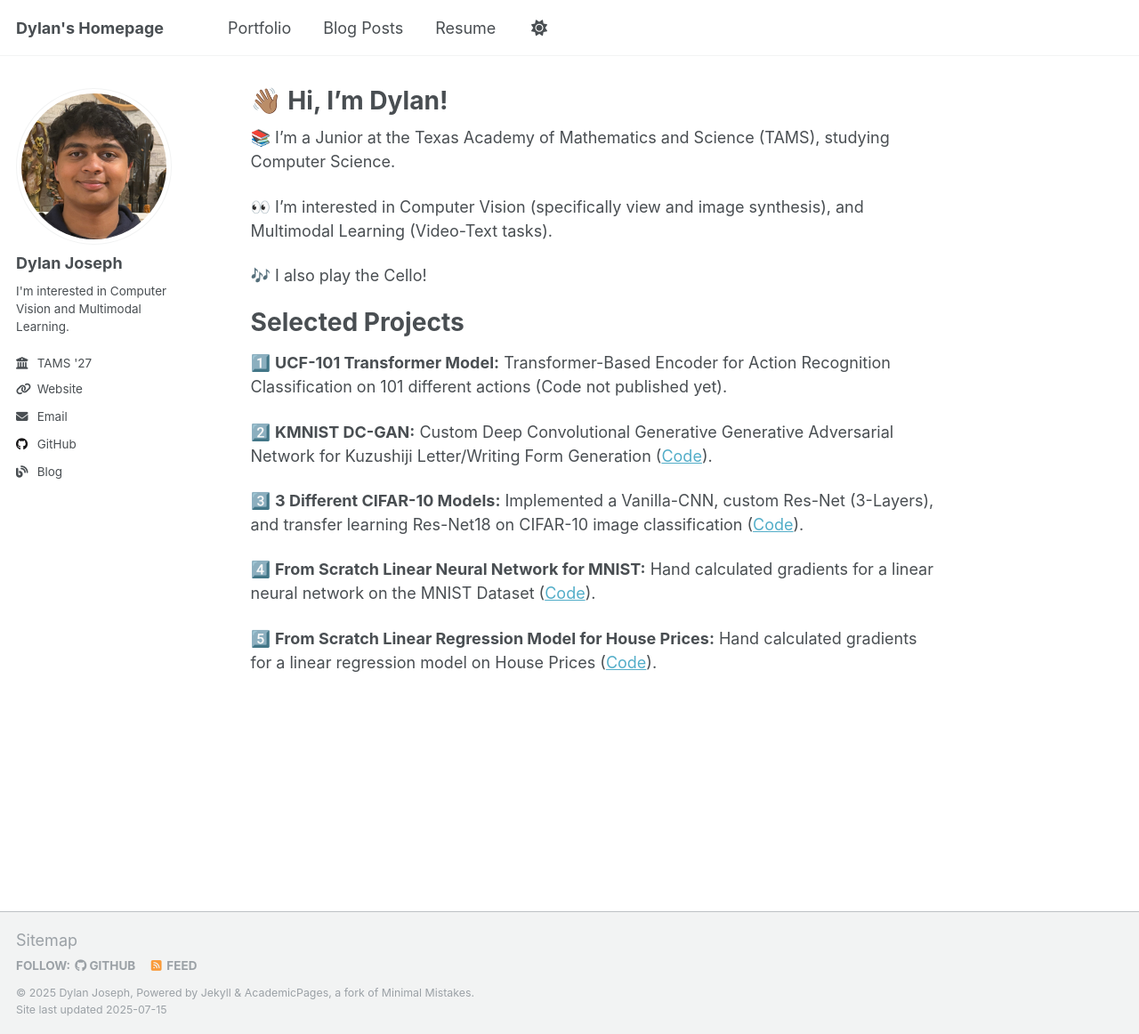
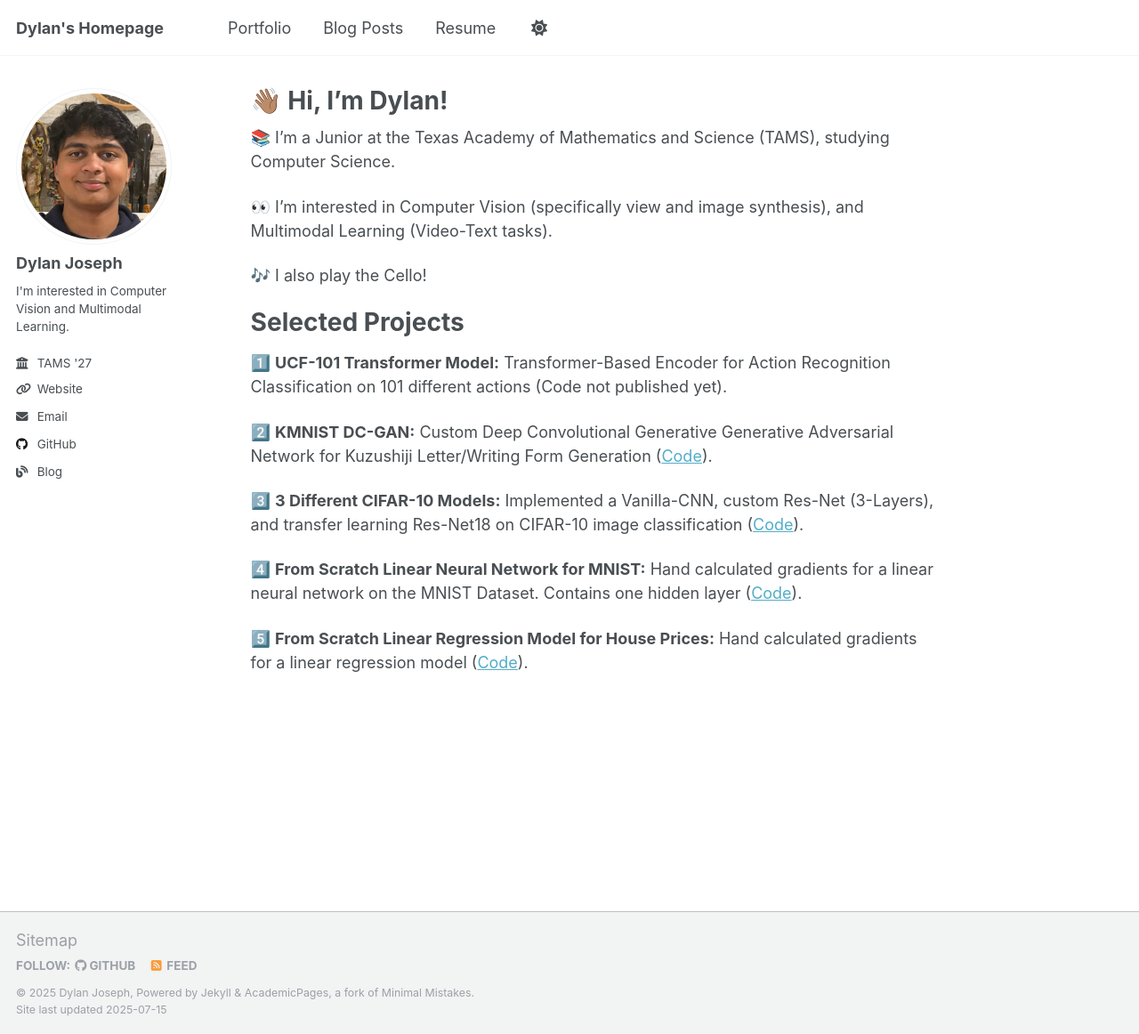
Before and after one commit to dyl-joseph/dyl-joseph.github.io, a Jekyll site: the page built from _pages/about.md, in a window 1280 px wide and 1162 px high. Shown: the whole window at 89% size. Built offline with Jekyll 4.4.1, drawn with Linux system fonts in a browser that asks for light colours; a script that is not in the unit is left out.

Commit message:
update about.md

```diff
--- a/_pages/about.md
+++ b/_pages/about.md
@@ -21,6 +21,6 @@ Selected Projects
 
 3️⃣ **3 Different CIFAR-10 Models:** Implemented a Vanilla-CNN, custom Res-Net (3-Layers), and transfer learning Res-Net18 on CIFAR-10 image classification ([Code](https://github.com/dyl-joseph/UTD-CVMC-Lab/tree/main/03-CIFAR%2010%20(Convolutional%20Neural%20Network))).
 
-4️⃣ **From Scratch Linear Neural Network for MNIST:** Hand calculated gradients for a linear neural network on the MNIST Dataset ([Code](https://github.com/dyl-joseph/UTD-CVMC-Lab/tree/main/02-MNIST%20(Fully%20Connected%20Networks))).
+4️⃣ **From Scratch Linear Neural Network for MNIST:** Hand calculated gradients for a linear neural network on the MNIST Dataset. Contains one hidden layer ([Code](https://github.com/dyl-joseph/UTD-CVMC-Lab/tree/main/02-MNIST%20(Fully%20Connected%20Networks))).
 
-5️⃣ **From Scratch Linear Regression Model for House Prices:** Hand calculated gradients for a linear regression model on House Prices ([Code](https://github.com/dyl-joseph/UTD-CVMC-Lab/tree/main/01-House%20Rent%20(Linear%20Regression))).
+5️⃣ **From Scratch Linear Regression Model for House Prices:** Hand calculated gradients for a linear regression model ([Code](https://github.com/dyl-joseph/UTD-CVMC-Lab/tree/main/01-House%20Rent%20(Linear%20Regression))).
```
